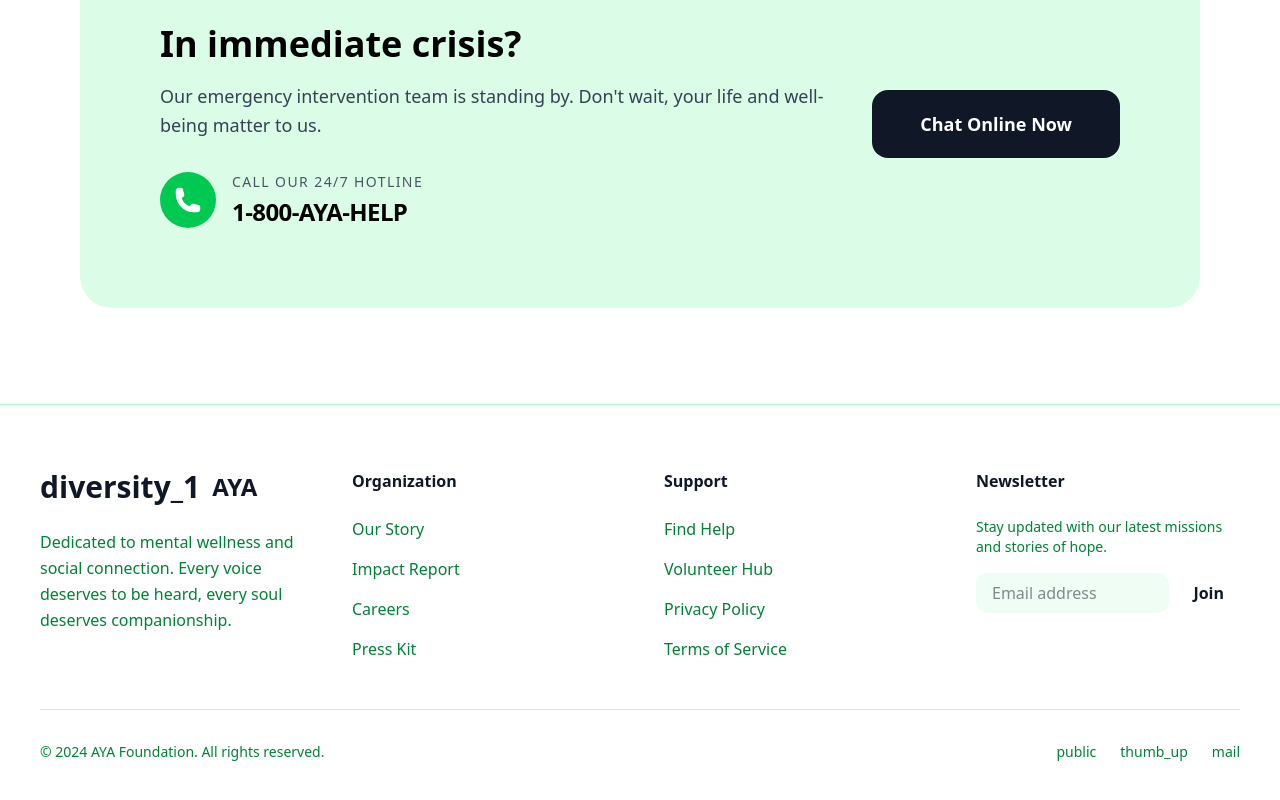
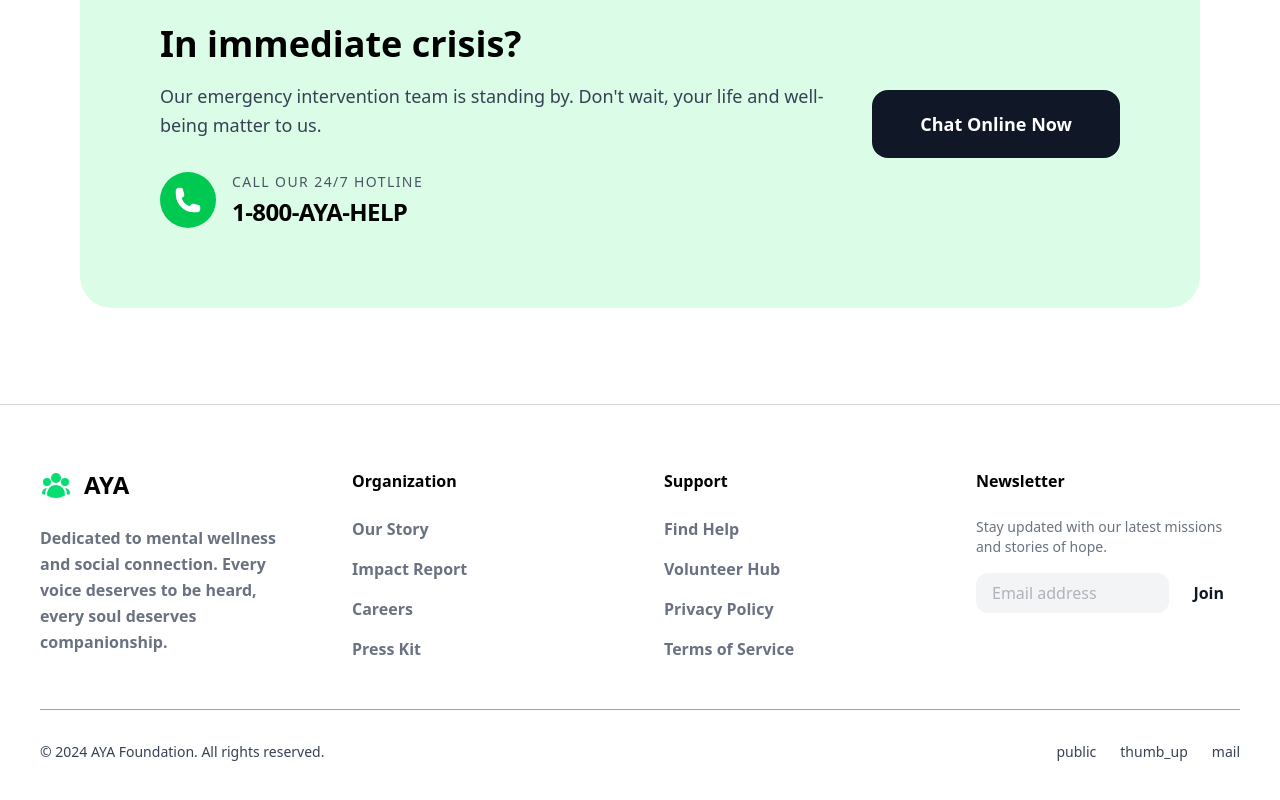
Before and after one commit to fernandorar65-cmyk/Aya-web, a Vue app: page / in a window 1280 px wide. Shown: the part 2623-3423 px from the top of the page. Built offline with nearby package versions, Linux system fonts and the light colour scheme.

Commit message:
add: fotter

```diff
--- a/src/components/Footer.vue
+++ b/src/components/Footer.vue
@@ -1,19 +1,22 @@
 <template>
-  <footer class="bg-white dark:bg-green-950 border-t border-green-200 dark:border-green-700 py-16">
-    <div class="max-w-[1280px] mx-auto px-10">
+  <footer class="bg-white border-t border-gray-300 py-16">
+    <div class=" max-w-[1600px] mx-auto px-10">
       <div class="grid grid-cols-1 md:grid-cols-4 gap-12 mb-12">
         <div class="col-span-1 md:col-span-1">
-          <div class="flex items-center gap-3 mb-6 text-primary">
-            <span class="material-symbols-outlined text-3xl font-bold">diversity_1</span>
-            <h2 class="text-2xl font-bold text-gray-900 dark:text-white">AYA</h2>
+          <div class="flex items-center gap-3 mb-6">
+            <svg xmlns="http://www.w3.org/2000/svg" viewBox="0 0 24 24" fill="currentColor" class="w-8 h-8 text-green-400">
+              <path fill-rule="evenodd" d="M8.25 6.75a3.75 3.75 0 1 1 7.5 0 3.75 3.75 0 0 1-7.5 0ZM15.75 9.75a3 3 0 1 1 6 0 3 3 0 0 1-6 0ZM2.25 9.75a3 3 0 1 1 6 0 3 3 0 0 1-6 0ZM6.31 15.117A6.745 6.745 0 0 1 12 12a6.745 6.745 0 0 1 6.709 7.498.75.75 0 0 1-.372.568A12.696 12.696 0 0 1 12 21.75c-2.305 0-4.47-.612-6.337-1.684a.75.75 0 0 1-.372-.568 6.787 6.787 0 0 1 1.019-4.38Z" clip-rule="evenodd" />
+              <path d="M5.082 14.254a8.287 8.287 0 0 0-1.308 5.135 9.687 9.687 0 0 1-1.764-.44l-.115-.04a.563.563 0 0 1-.373-.487l-.01-.121a3.75 3.75 0 0 1 3.57-4.047ZM20.226 19.389a8.287 8.287 0 0 0-1.308-5.135 3.75 3.75 0 0 1 3.57 4.047l-.01.121a.563.563 0 0 1-.373.486l-.115.04c-.567.2-1.156.349-1.764.441Z" />
+            </svg>
+            <h2 class="text-2xl font-bold text-black">AYA</h2>
           </div>
-          <p class="text-green-700 dark:text-green-300 leading-relaxed">
+          <p class="font-bold text-gray-500 leading-relaxed">
             Dedicated to mental wellness and social connection. Every voice deserves to be heard, every soul deserves companionship.
           </p>
         </div>
         <div>
-          <h4 class="font-bold mb-6">Organization</h4>
-          <ul class="flex flex-col gap-4 text-green-700 dark:text-green-300">
+          <h4 class="font-bold text-black mb-6">Organization</h4>
+          <ul class="flex flex-col gap-4 font-bold text-gray-500 ">
             <li><a class="hover:text-primary transition-colors" href="#about">Our Story</a></li>
             <li><a class="hover:text-primary transition-colors" href="#impact">Impact Report</a></li>
             <li><a class="hover:text-primary transition-colors" href="#careers">Careers</a></li>
@@ -21,8 +24,8 @@
           </ul>
         </div>
         <div>
-          <h4 class="font-bold mb-6">Support</h4>
-          <ul class="flex flex-col gap-4 text-green-700 dark:text-green-300">
+          <h4 class="font-bold text-black mb-6">Support</h4>
+          <ul class="flex flex-col gap-4 font-bold text-gray-500 ">
             <li><a class="hover:text-primary transition-colors" href="#help">Find Help</a></li>
             <li><a class="hover:text-primary transition-colors" href="#volunteer">Volunteer Hub</a></li>
             <li><a class="hover:text-primary transition-colors" href="#privacy">Privacy Policy</a></li>
@@ -30,15 +33,15 @@
           </ul>
         </div>
         <div>
-          <h4 class="font-bold mb-6">Newsletter</h4>
-          <p class="text-sm text-green-700 dark:text-green-300 mb-4">Stay updated with our latest missions and stories of hope.</p>
+          <h4 class="font-bold text-black mb-6">Newsletter</h4>
+          <p class="text-sm text-gray-500 mb-4">Stay updated with our latest missions and stories of hope.</p>
           <div class="flex gap-2">
-            <input class="bg-green-50 dark:bg-green-900 border-none rounded-xl px-4 py-2 w-full focus:ring-2 focus:ring-primary" placeholder="Email address" type="email"/>
+            <input class="bg-gray-100 text-gray-500 border-none rounded-xl px-4 py-2 w-full focus:ring-2 focus:ring-primary" placeholder="Email address" type="email"/>
             <button class="bg-primary text-gray-900 px-4 py-2 rounded-xl font-bold">Join</button>
           </div>
         </div>
       </div>
-      <div class="pt-8 border-t border-green-200 dark:border-green-700 flex flex-col md:flex-row justify-between items-center gap-6 text-sm text-green-700 dark:text-green-300">
+      <div class="pt-8 border-t border-gray-400 flex flex-col md:flex-row justify-between items-center gap-6 text-sm text-gray-700 ">
         <p>© 2024 AYA Foundation. All rights reserved.</p>
         <div class="flex gap-6">
           <a class="hover:text-primary transition-colors" href="#"><span class="material-symbols-outlined">public</span></a>
```
